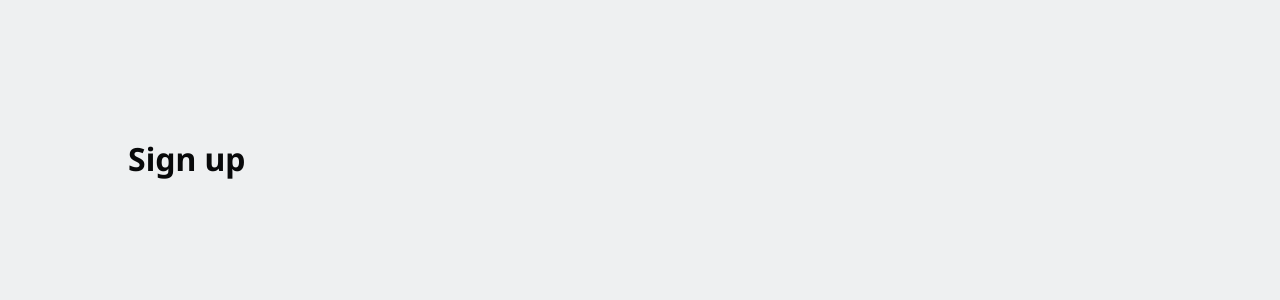
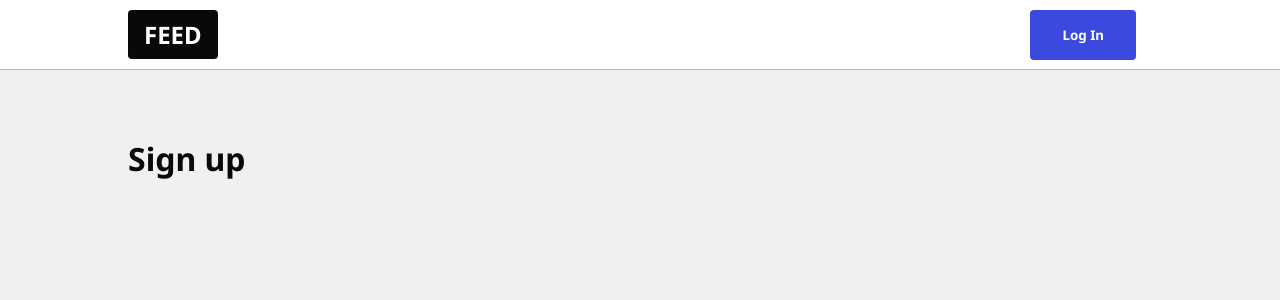
Before and after one commit to rocketman5290/blogging_platform, a Next.js app: page /enter in a window 1280 px wide. Shown: the top 300 px of the page. Built offline with nearby package versions, Linux system fonts and the light colour scheme.

Commit message:
Add: Navbar, Loader, and routes to /pages/...

```diff
--- /dev/null
+++ b/components/Loader.js
@@ -0,0 +1,4 @@
+//Loading Spinnder
+export default function Loader({ show }) {
+    return show ? <div className="loader"></div> : null;
+}
--- a/components/Navbar.js
+++ b/components/Navbar.js
@@ -0,0 +1,50 @@
+import Link from 'next/link';
+
+// Top navbar to be added to global _app.js component
+export default function Navbar() {
+    const user = null;
+    const username = null;
+
+    return (
+        <nav className="navbar">
+            <ul>
+                <li>
+                    <Link href="/">
+                        <button className="btn-logo">
+                            FEED
+                        </button>
+                    </Link>
+                </li>
+
+                {/* user is signed-in and has username */}
+                {username && (
+                    <>
+                        <li className="push-left">
+                            <Link href="/admin">
+                                <button className="bnt-blue">
+                                    Write Posts
+                                </button>
+                            </Link>
+                        </li>
+                        <li>
+                            <Link href={`/${username}`}>
+                                <img src={user?.photoURL} />
+                            </Link>
+                        </li>
+                    </>
+                )}
+
+                {/* user is not signed in OR has not created username */}
+                {!username && (
+                    <li>
+                        <Link href="/enter">
+                            <button className="btn-blue">
+                                Log In
+                            </button>
+                        </Link>
+                    </li>
+                )}
+            </ul>
+        </nav>
+    );
+}
--- a/pages/_app.js
+++ b/pages/_app.js
@@ -1,9 +1,15 @@
 import '../styles/globals.css'
-
+import Navbar from '../components/Navbar'
 import { GetServerSideProps } from 'next/app';
 
 function MyApp({ Component, pageProps }) {
-  return <Component {...pageProps} />
+  return (
+    <>
+      <Navbar />
+      <Component {...pageProps} />
+    </>
+
+  )
 }
 
 export default MyApp
```
Also changed, not shown: pages/[username]/[slug].js (+10 -0 lines), pages/index.js (+13 -3 lines).
